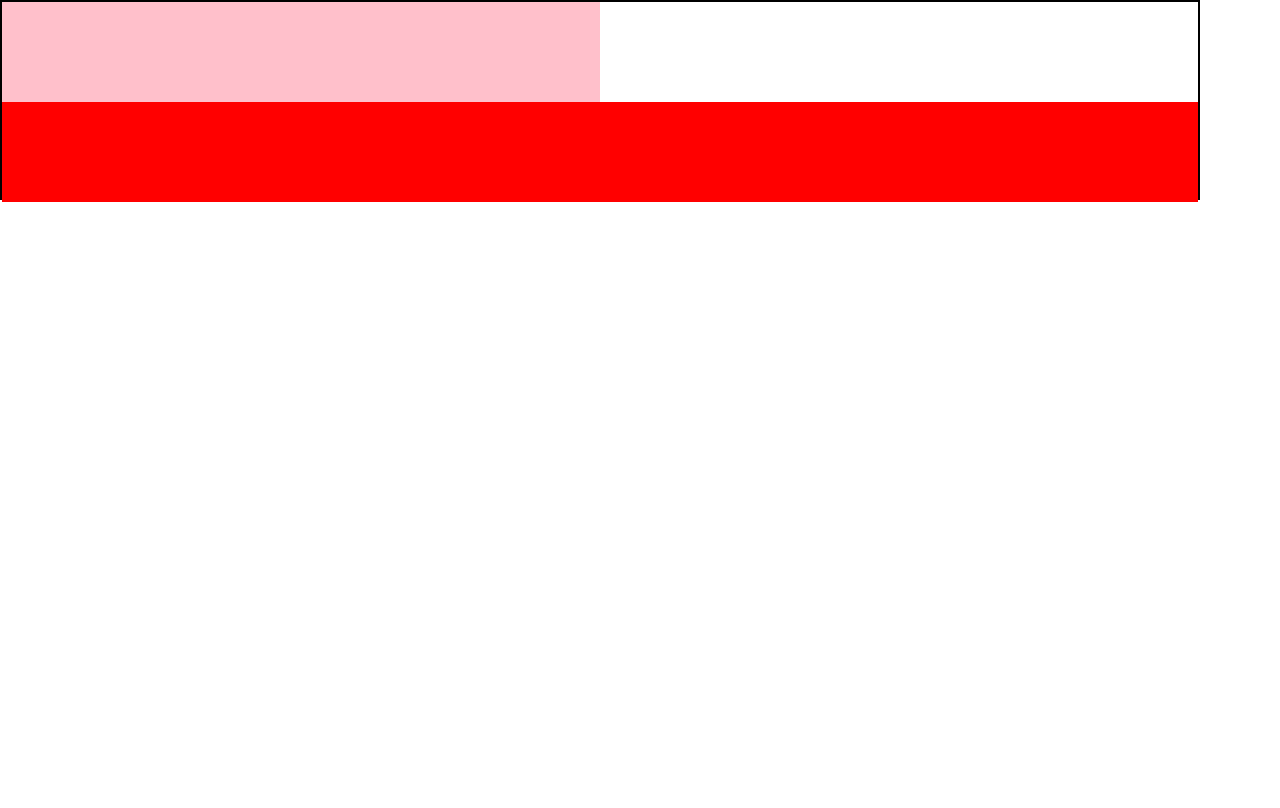
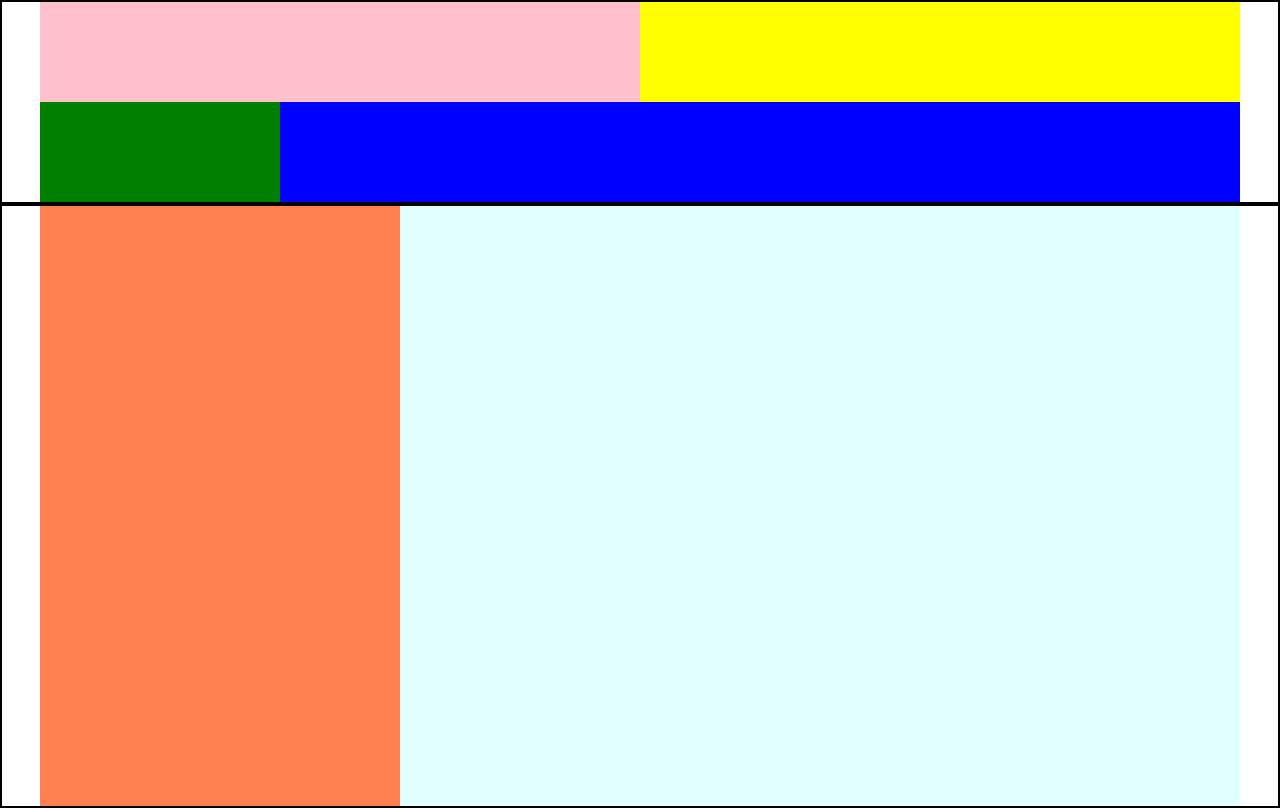
Before and after one commit to lsfukuma/htmlcss-hubspot, a plain HTML site: page index.html in a window 1280 px wide. Drawn offline with Linux system fonts and the light colour scheme.

Commit message:
commit2: struttura header e section1

```diff
--- a/index.html
+++ b/index.html
@@ -18,11 +18,30 @@
 
                 </div>
                 <div id="header-bottom">
+                    <div id="header-bottom-left">
+
+                    </div>
+                    <div id="header-bottom-right">
+
+                    </div>
 
                 </div>
 
             </div>
         </header>
+        <!-- IDEA: Section1:hubspot image  -->
+        <section>
+            <div class="container">
+                <div id="section1">
+                    <div id="section1-left">
 
+                    </div>
+                    <div id="section1-right">
+
+                    </div>
+                </div>
+
+            </div>
+        </section>
     </body>
 </html>
--- a/style.css
+++ b/style.css
@@ -5,23 +5,22 @@
 }
 
 .container {
-    width: 1200px;
+    width: 100vw;
     border: 2px solid black;
-    height: 200px;
-
 }
 
 #header-top {
     margin: auto;
-    width: 100%;
+    max-width: 1200px;
     height: 100px;
     background-color: blue;
+
 }
 
 #header-bottom {
     margin: auto;
     height: 100px;
-    width: 100%;
+    max-width: 1200px;
     background-color: red;
 }
 
@@ -37,6 +36,44 @@
     margin: auto;
     width: 50%;
     height: 100px;
-    background-color: white;
+    background-color: yellow;
     float: left;
 }
+#header-bottom-left {
+    margin: auto;
+    width: 20%;
+    height: 100px;
+    background-color: green;
+    float: left;
+}
+
+#header-bottom-right {
+    margin: auto;
+    width: 80%;
+    height: 100px;
+    background-color: blue;
+    float: left;
+}
+
+#section1{
+    max-width: 1200px;
+    height: 600px;
+    background-color: purple;
+    margin: auto;
+}
+
+#section1-left {
+    margin: auto;
+    width: 30%;
+    height: 600px;
+    background-color: coral;
+    float: left;
+}
+
+#section1-right {
+    margin: auto;
+    width: 70%;
+    height: 600px;
+    background-color: lightcyan;
+    float: left;
+}
```
